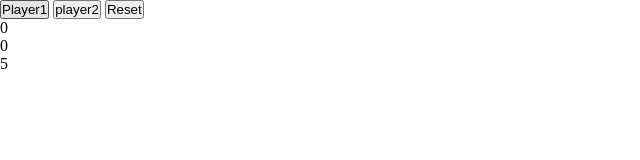
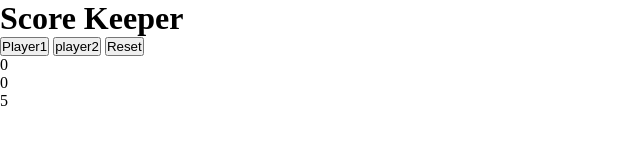
Before and after one commit to bssoleil/Score-keeper-project, a plain HTML site: page index.html in a window 1280 px wide. Shown: the whole page, without its empty margins (0-640 px from the left). Drawn offline with Linux system fonts and the light colour scheme.

Commit message:
add ' title' and' h1' in index.html file

```diff
--- a/index.html
+++ b/index.html
@@ -5,9 +5,12 @@
     <meta name="viewport" content="width=device-width, initial-scale=1.0">
     <meta http-equiv="X-UA-Compatible" content="ie=edge">
     <link type="text/css" rel="stylesheet" href="style.css">
-    <title>Document</title>
+    <title>Score Keeper</title>
 </head>
 <body>
+    <header>
+        <h1>Score Keeper</h1>
+    </header>
 
     <button class="btnPlayer1" onclick="scoreIncrement1()">Player1</button>
     <button class="btnPlayer2" onclick="scoreIncrement2()">player2</button>
```
